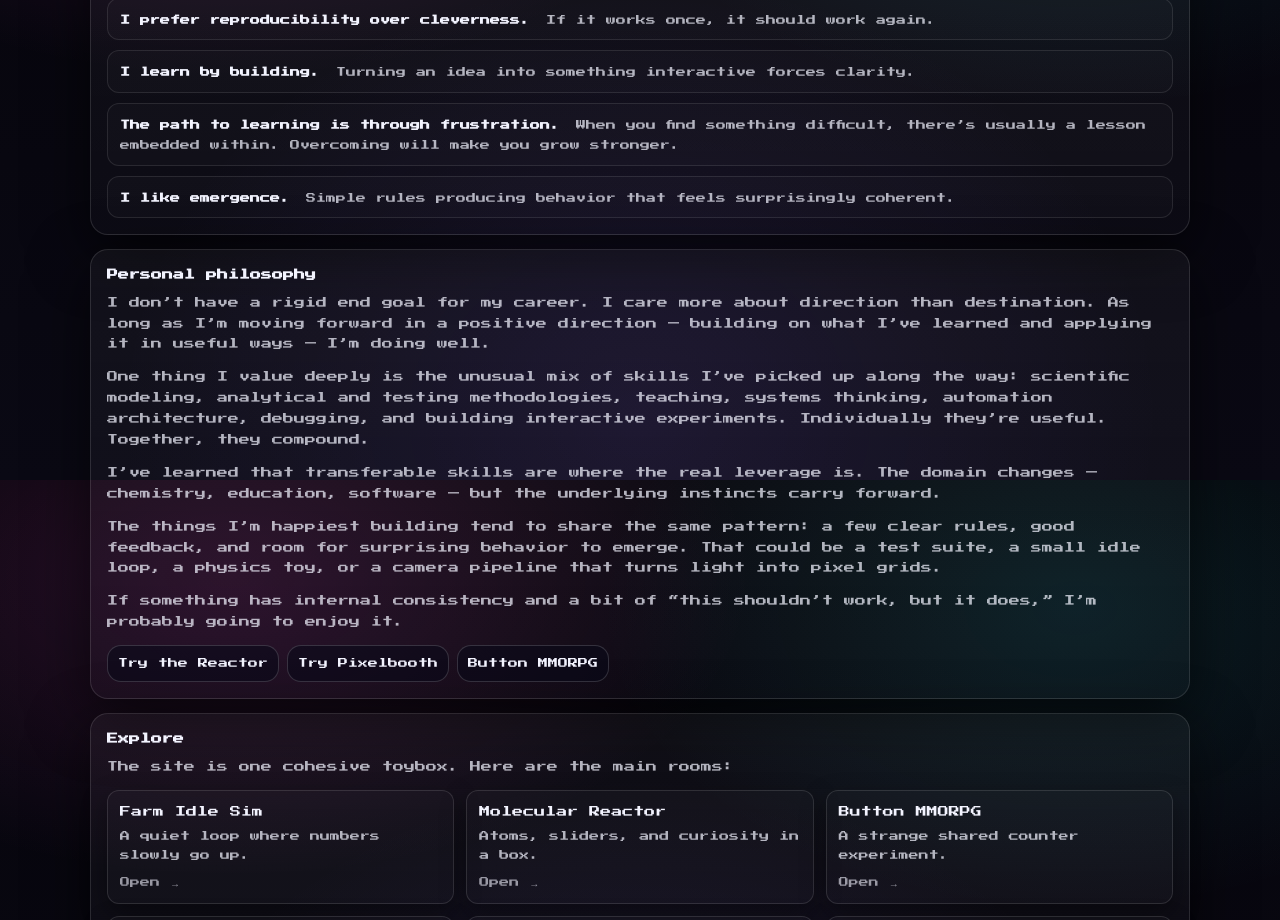
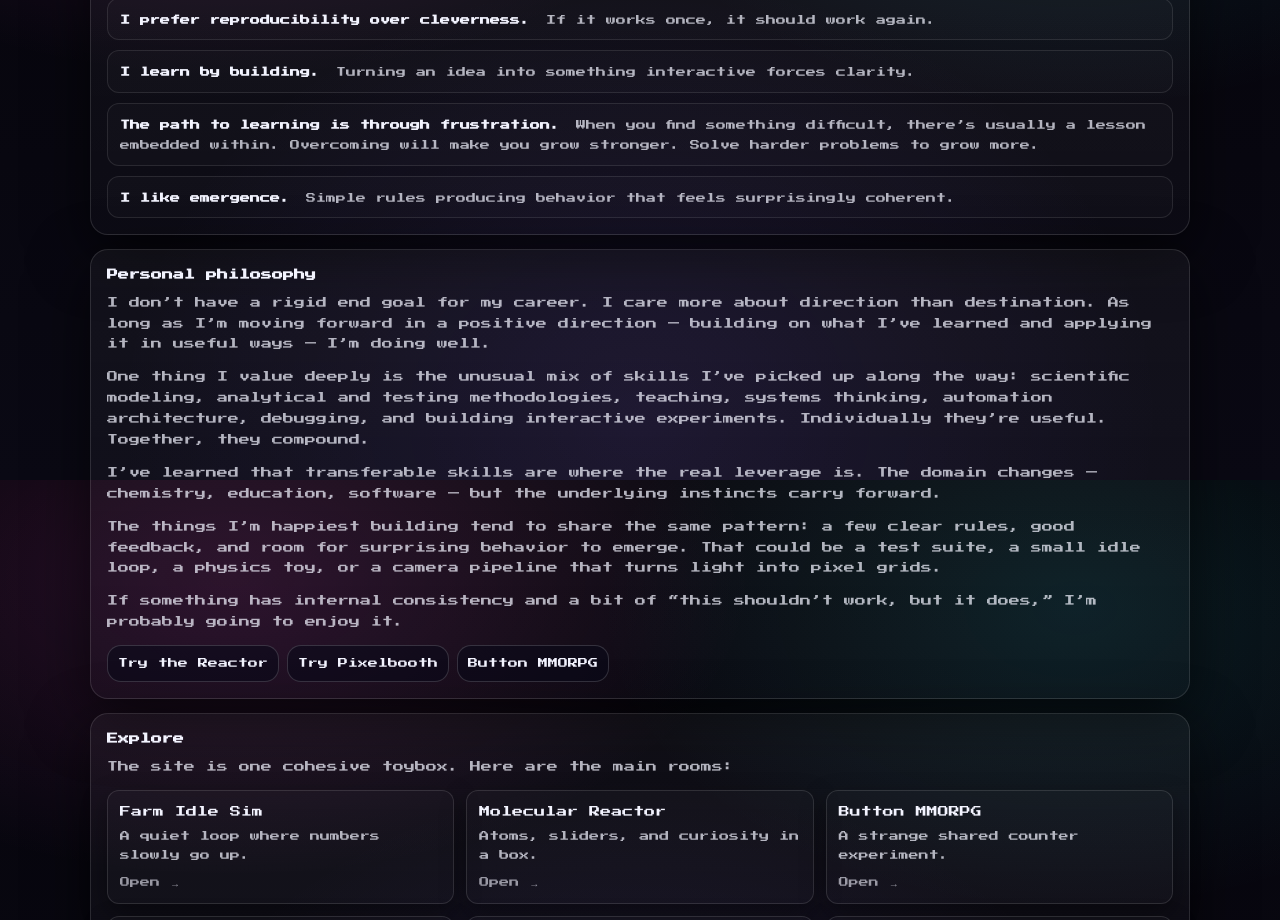
Before and after one commit to rccolamachine/project-site, a Next.js app: page /about in a window 1280 px wide. Shown: the part 1120-2040 px from the top of the page. Built offline with nearby package versions, Linux system fonts and the light colour scheme.

Commit message:
reiterating About

```diff
--- a/app/about/page.js
+++ b/app/about/page.js
@@ -202,7 +202,8 @@ export default function AboutPage() {
               <span>
                 {" "}
                 When you find something difficult, there’s usually a lesson
-                embedded within. Overcoming will make you grow stronger.
+                embedded within. Overcoming will make you grow stronger. Solve
+                harder problems to grow more.
               </span>
             </li>
             <li>
```
